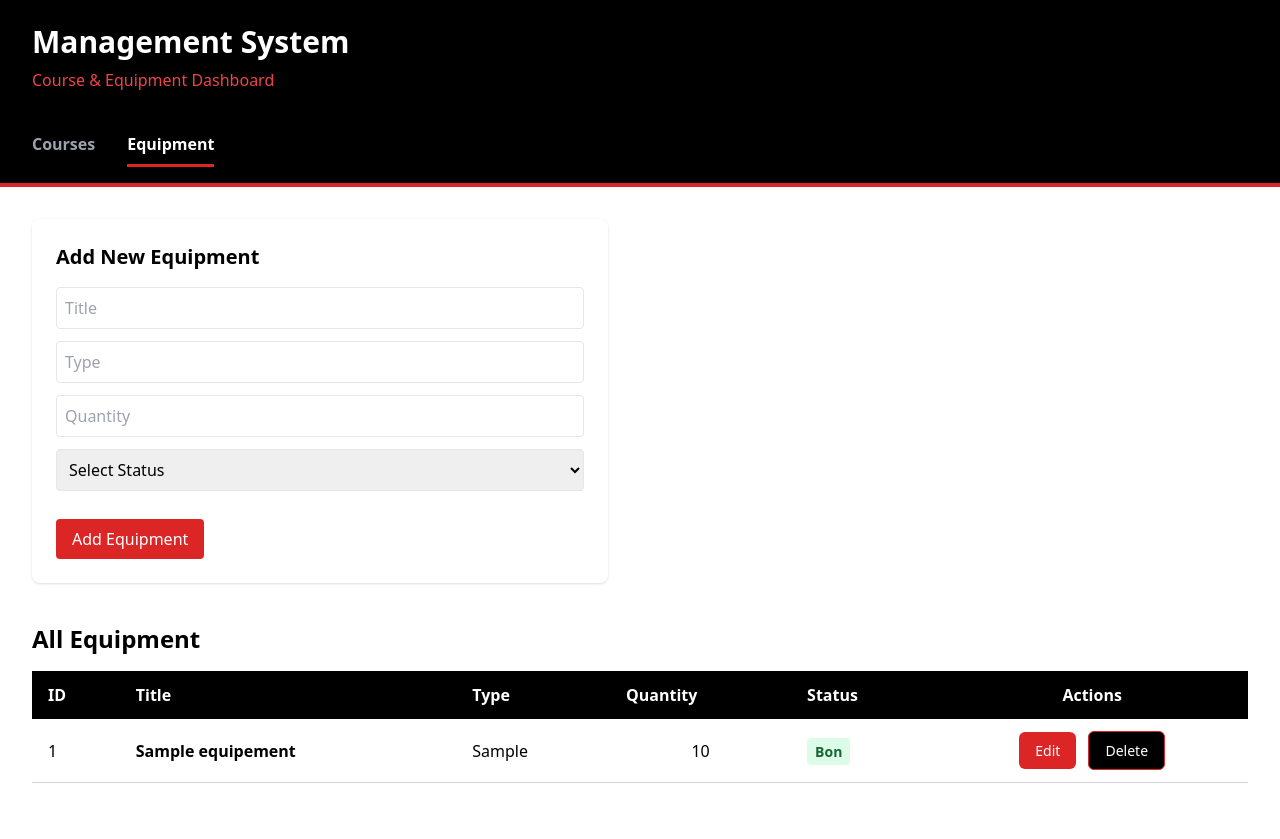
After one commit to chaimaa-elomrani/FitManager-, a PHP site: page /equip.php in a window 1280 px wide. The commit adds this page. Run offline with PHP 8.4, Linux system fonts and the light colour scheme; tables that the repository leaves empty hold one stand-in row (values such as "Sample post"); some libraries are stand-ins or nearby versions.

Commit message:
separated the pages the courses one and the equip , and fixed the add function

```diff
--- /dev/null
+++ b/equip.php
@@ -0,0 +1,216 @@
+<?php
+require 'equipmentController.php';
+?>
+<!DOCTYPE html>
+<html lang="en">
+
+<head>
+    <meta charset="UTF-8">
+    <meta name="viewport" content="width=device-width, initial-scale=1.0">
+    <title>Course & Equipment Management</title>
+    <script src="https://cdn.tailwindcss.com"></script>
+</head>
+
+<body class="bg-white">
+    <header class="bg-black text-white py-6 px-8">
+        <h1 class="text-3xl font-bold">Management System</h1>
+        <p class="text-red-500 mt-2">Course & Equipment Dashboard</p>
+    </header>
+
+    <nav class="bg-black border-b-4 border-red-600 px-8 py-4">
+        <div class="flex gap-8">
+            <a href="index.php" class="tab-btn text-gray-400 font-semibold pb-2 hover:text-white">
+                Courses
+            </a>
+            <a href="equip.php" class="tab-btn active text-white font-semibold pb-2 border-b-2 border-red-600">
+                Equipment
+            </a>
+        </div>
+    </nav>
+
+    <main class="p-8">
+        <div id="equipment-tab" class="tab-content">
+
+            <?php if ($equipToEdit): ?>
+                <!-- EDIT EQUIPMENT FORM -->
+                <form action="equipmentController.php" method="POST" class="max-w-xl bg-white shadow p-6 rounded-lg mb-10">
+                    <input type="hidden" name="action" value="update">
+                    <input type="hidden" name="id" value="<?= $equipToEdit['id'] ?>">
+
+                    <h2 class="text-xl font-bold mb-4">Edit Equipment</h2>
+
+                    <input type="text" name="title" value="<?= htmlspecialchars($equipToEdit['title']) ?>"
+                        placeholder="Title" required class="w-full border p-2 rounded mb-3">
+
+                    <input type="text" name="type" value="<?= htmlspecialchars($equipToEdit['type']) ?>"
+                        placeholder="Type" required class="w-full border p-2 rounded mb-3">
+
+                    <input type="number" name="quantite" value="<?= htmlspecialchars($equipToEdit['quantite']) ?>"
+                        placeholder="Quantity" required class="w-full border p-2 rounded mb-3">
+
+                    <select name="etat" required class="w-full border p-2 rounded mb-3">
+                        <option value="">Select Status</option>
+                        <option value="bon" <?= $equipToEdit['etat'] === 'bon' ? 'selected' : '' ?>>Bon</option>
+                        <option value="moyen" <?= $equipToEdit['etat'] === 'moyen' ? 'selected' : '' ?>>Moyen</option>
+                        <option value="a_remplacer" <?= $equipToEdit['etat'] === 'a_remplacer' ? 'selected' : '' ?>>À Remplacer</option>
+                    </select>
+
+                    <div class="flex gap-3">
+                        <button type="submit" class="mt-4 bg-black text-white px-4 py-2 rounded">Update Equipment</button>
+                        <a href="equip.php" class="mt-4 bg-gray-500 text-white px-4 py-2 rounded inline-block">Cancel</a>
+                    </div>
+                </form>
+
+            <?php else: ?>
+                <!-- ADD EQUIPMENT FORM -->
+                <form action="equipmentController.php" method="POST" class="max-w-xl bg-white shadow p-6 rounded-lg mb-10">
+                    <input type="hidden" name="action" value="add">
+
+                    <h2 class="text-xl font-bold mb-4">Add New Equipment</h2>
+
+                    <input type="text" name="title" placeholder="Title" required class="w-full border p-2 rounded mb-3">
+
+                    <input type="text" name="type" placeholder="Type" required class="w-full border p-2 rounded mb-3">
+
+                    <input type="number" name="quantite" placeholder="Quantity" required
+                        class="w-full border p-2 rounded mb-3">
+
+                    <select name="etat" required class="w-full border p-2 rounded mb-3">
+                        <option value="">Select Status</option>
+                        <option value="bon">Bon</option>
+                        <option value="moyen">Moyen</option>
+                        <option value="a_remplacer">À Remplacer</option>
+                    </select>
+
+                    <button type="submit" class="mt-4 bg-red-600 text-white px-4 py-2 rounded">Add Equipment</button>
+                </form>
+            <?php endif; ?>
+
+            <!-- EQUIPMENT TABLE -->
+            <div class="mb-6">
+                <h2 class="text-2xl font-bold text-black mb-4">All Equipment</h2>
+                <div class="overflow-x-auto">
+                    <table class="w-full border-collapse">
+                        <thead>
+                            <tr class="bg-black text-white">
+                                <th class="px-4 py-3 text-left">ID</th>
+                                <th class="px-4 py-3 text-left">Title</th>
+                                <th class="px-4 py-3 text-left">Type</th>
+                                <th class="px-4 py-3 text-left">Quantity</th>
+                                <th class="px-4 py-3 text-left">Status</th>
+                                <th class="px-4 py-3 text-center">Actions</th>
+                            </tr>
+                        </thead>
+                        <tbody>
+                            <?php foreach ($equipements as $equip): ?>
+                                <?php
+                                // Status color logic
+                                $statusClass = '';
+                                switch ($equip['etat']) {
+                                    case 'bon':
+                                        $statusClass = 'bg-green-100 text-green-800';
+                                        break;
+                                    case 'moyen':
+                                        $statusClass = 'bg-yellow-100 text-yellow-800';
+                                        break;
+                                    case 'a_remplacer':
+                                        $statusClass = 'bg-red-100 text-red-800';
+                                        break;
+                                    default:
+                                        $statusClass = 'bg-gray-100 text-gray-800';
+                                }
+
+                                // Display text
+                                $statusDisplay = '';
+                                switch ($equip['etat']) {
+                                    case 'bon':
+                                        $statusDisplay = 'Bon';
+                                        break;
+                                    case 'moyen':
+                                        $statusDisplay = 'Moyen';
+                                        break;
+                                    case 'a_remplacer':
+                                        $statusDisplay = 'À Remplacer';
+                                        break;
+                                    default:
+                                        $statusDisplay = $equip['etat'];
+                                }
+                                ?>
+                                <tr class="border-b border-gray-300 hover:bg-red-50">
+                                    <td class="px-4 py-3 text-black"><?= htmlspecialchars($equip['id']) ?></td>
+                                    <td class="px-4 py-3 text-black font-semibold"><?= htmlspecialchars($equip['title']) ?></td>
+                                    <td class="px-4 py-3 text-black"><?= htmlspecialchars($equip['type']) ?></td>
+                                    <td class="px-4 py-3 text-black text-center"><?= htmlspecialchars($equip['quantite']) ?></td>
+                                    <td class="px-4 py-3">
+                                        <span class="px-2 py-1 rounded text-sm font-semibold <?= $statusClass ?>">
+                                            <?= $statusDisplay ?>
+                                        </span>
+                                    </td>
+                                    <td class="px-4 py-3 text-center">
+                                        <a href="equip.php?action=update&id=<?= $equip['id'] ?>"
+                                            class="btn-edit">Edit</a>
+                                        <a href="equipment.php?action=delete&id=<?= $equip['id'] ?>"
+                                            onclick="return confirm('Are you sure you want to delete this equipment?')"
+                                            class="btn-delete">Delete</a>
+                                    </td>
+                                </tr>
+                            <?php endforeach; ?>
+                        </tbody>
+                    </table>
+                </div>
+            </div>
+        </div>
+    </main>
+
+    <style>
+        .tab-btn {
+            text-decoration: none;
+            display: inline-block;
+        }
+
+        .tab-btn.active {
+            border-bottom: 3px solid #dc2626;
+        }
+
+        tbody tr:nth-child(even) {
+            background-color: #f5f5f5;
+        }
+
+        tbody tr:hover {
+            background-color: #efefef;
+        }
+
+        .btn-edit {
+            background-color: #dc2626;
+            color: white;
+            padding: 0.5rem 1rem;
+            border-radius: 0.375rem;
+            margin-right: 0.5rem;
+            text-decoration: none;
+            font-size: 0.875rem;
+            display: inline-block;
+        }
+
+        .btn-edit:hover {
+            background-color: #b91c1c;
+        }
+
+        .btn-delete {
+            background-color: #000;
+            color: white;
+            padding: 0.5rem 1rem;
+            border-radius: 0.375rem;
+            border: 1px solid #dc2626;
+            cursor: pointer;
+            font-size: 0.875rem;
+            text-decoration: none;
+            display: inline-block;
+        }
+
+        .btn-delete:hover {
+            background-color: #dc2626;
+        }
+    </style>
+</body>
+
+</html>
--- a/equipment.php
+++ b/equipmentController.php
@@ -1,6 +1,6 @@
 <?php
 
-// require 'config/config.php';
+require 'config/config.php';
 
 function getEquipements(PDO $pdo)
 {
@@ -94,8 +94,6 @@ if ($_SERVER['REQUEST_METHOD'] === 'POST') {
         updateEquipement($pdo);
     }
 
-    header("Location: index.php");
+    header("Location: equip.php");
     exit;
 }
-
-?>
```
Also changed, not shown: forms/add.php (+248 -0 lines), index.php (+20 -13 lines).
